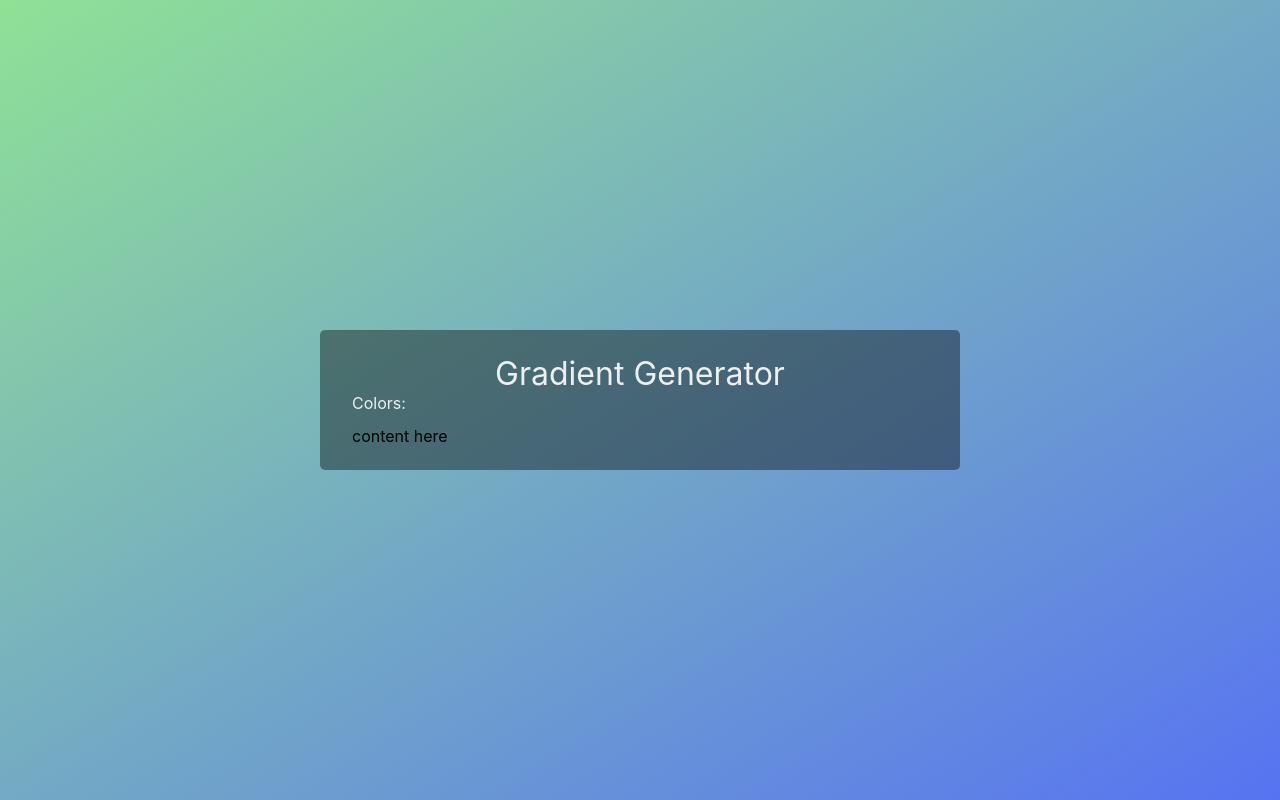
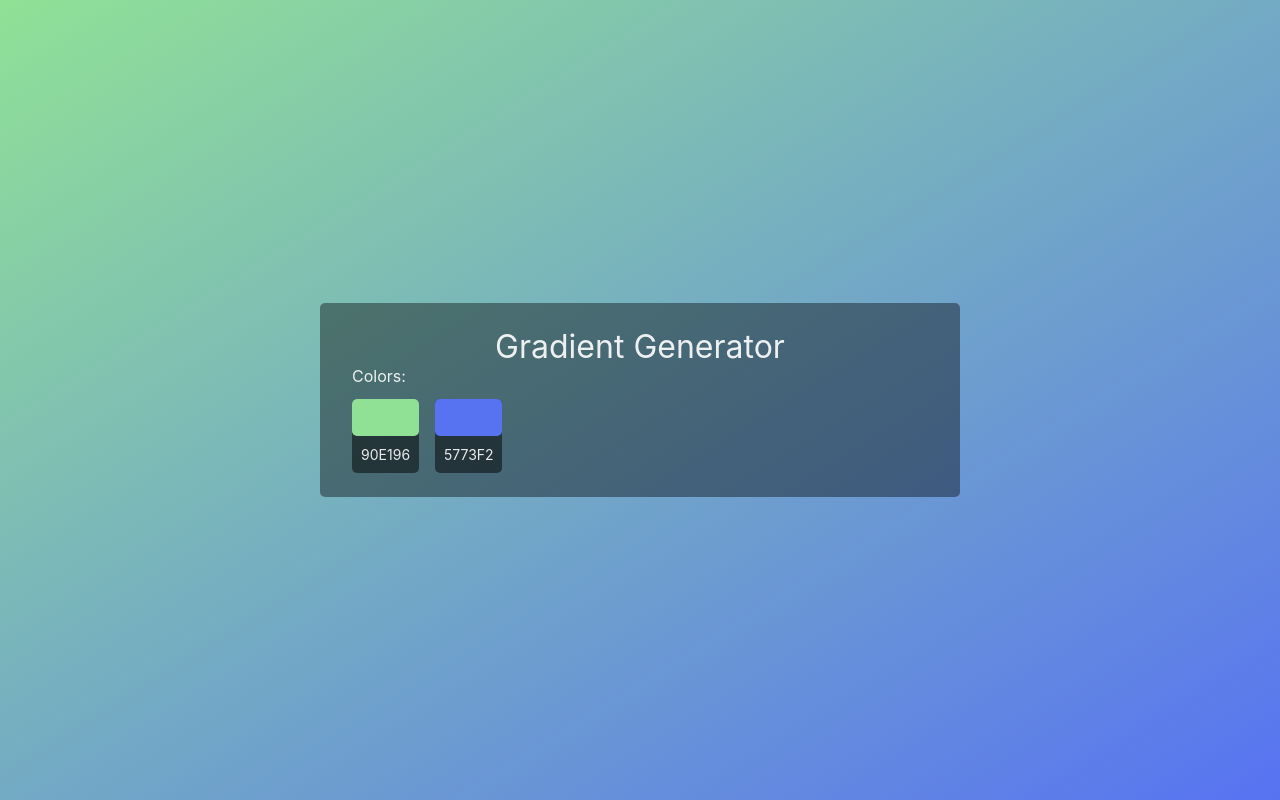
Before and after one commit to RaulECT/Gradient-Generator, a React (Create React App) app: page / in a window 1280 px wide. Built offline with nearby package versions, Linux system fonts and the light colour scheme.

Commit message:
ColorItem styles implemented

```diff
--- /dev/null
+++ b/src/components/ColorItem.css
@@ -0,0 +1,30 @@
+.color-item {
+  width: 4.2rem;
+  height: 4.6rem;
+  background-color: rgba(0,0,0,.50);
+  border-radius: 5px;
+  display: flex;
+  flex-direction: column;
+}
+
+.color-item__color-preview {
+  border-radius: 5px;
+  flex: 1;
+}
+
+.color-item__hex-color {
+  display: flex;
+  justify-content: center;
+  align-items: center;
+  flex: 1;
+}
+
+.color-item__hex-color p {
+  margin: 0;
+  color: rgba(255,255,255,.90);
+  font-size: 14px;
+}
+
+.color-item:not( :last-child ) {
+  margin-right: 1rem;
+}
--- /dev/null
+++ b/src/components/ColorItem.js
@@ -0,0 +1,17 @@
+import React from 'react'
+
+import './ColorItem.css'
+
+export default function ColorItem( { color } ) {
+  const previewStyle = { backgroundColor: `#${color}` }
+
+  return (
+    <div className="color-item">
+      <div style={previewStyle} className="color-item__color-preview"></div>
+
+      <div className='color-item__hex-color'>
+        <p>{color}</p>
+      </div>
+    </div>
+  )
+}
--- a/src/components/MenuOption.js
+++ b/src/components/MenuOption.js
@@ -2,13 +2,14 @@ import React from 'react'
 
 import './MenuOptions.css'
 
-export default function MenuOption( { children, label } ) {
+export default function MenuOption( { children, label, flex } ) {
+  const viewStyle = flex ? { display: 'flex' } : {}
 
   return (
     <div>
       <p className="menu-option__label">{label}:</p>
 
-      <div>
+      <div style={ viewStyle }>
         { children ? children : null }
       </div>
     </div>
--- a/src/containers/GradientMenu.js
+++ b/src/containers/GradientMenu.js
@@ -2,6 +2,7 @@ import React from 'react'
 
 import './GradientMenu.css'
 import MenuOption from '../components/MenuOption'
+import ColorItem from '../components/ColorItem'
 
 export default function GradientMenu() {
 
@@ -10,8 +11,9 @@ export default function GradientMenu() {
       <p className="gradientMenu__title">Gradient Generator</p>
 
       <div className="gradientMenu__options">
-        <MenuOption label="Colors">
-          content here
+        <MenuOption label="Colors" flex>
+          <ColorItem color="90E196" />
+          <ColorItem color="5773F2" />
         </MenuOption>
       </div>
     </div>
```
